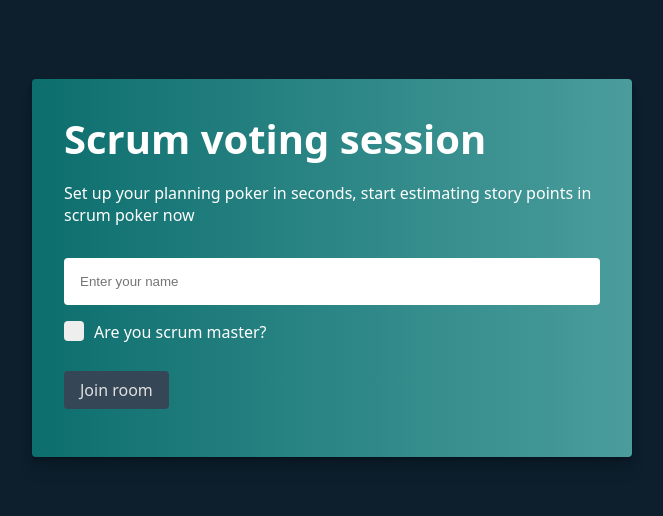
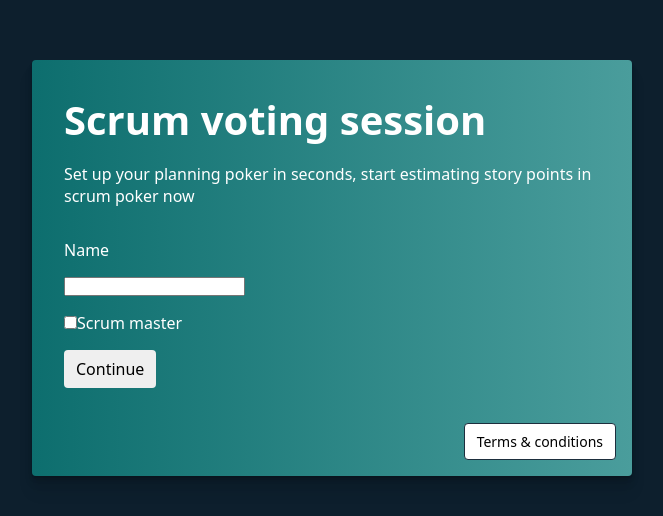
Before and after one commit to aaandrades/scrum-voting-app, a React (Vite) app: page / in a window 1280 px wide. Shown: the part 132-648 px from the top of the page, without its empty margins (308-971 px from the left). Built offline with nearby package versions, Linux system fonts and the light colour scheme; no server answers.

Commit message:
Changes from Chat Participant

```diff
--- a/src/components/Login/index.tsx
+++ b/src/components/Login/index.tsx
@@ -1,9 +1,7 @@
 import { SyntheticEvent, useState } from "react";
 import "./styles.css";
-import Checkbox from "../Checkbox";
-import Button from "../Button";
+import Modal from "../Modal";
 import { User } from "../../types/main";
-import Input from "../Input";
 
 interface LoginProps {
   onActivated: (form: User) => void;
@@ -11,13 +9,7 @@ interface LoginProps {
 
 const Login = ({ onActivated }: LoginProps) => {
   const [form, setForm] = useState<User>({ id: "", scrum: false, name: "" });
-
-  const handleChange = (e: any, multiText = false) => {
-    setForm({
-      ...form,
-      [e.target.name]: multiText ? e.target.value : e.target.checked,
-    });
-  };
+  const [isTermsOpen, setIsTermsOpen] = useState(false);
 
   const onSubmit = (e: SyntheticEvent) => {
     e.preventDefault();
@@ -25,25 +17,57 @@ const Login = ({ onActivated }: LoginProps) => {
   };
 
   return (
-    <form className="login" onSubmit={onSubmit}>
-      <h2 className="login__title">Scrum voting session</h2>
+    <form className="login" onSubmit={onSubmit} aria-labelledby="login-title">
+      <h2 id="login-title" className="login__title">Scrum voting session</h2>
       <p className="login__description">
-        Set up your planning poker in seconds, start estimating story points in
-        scrum poker now
+        Set up your planning poker in seconds, start estimating story points in scrum poker now
       </p>
+
       <div className="login__form">
-        <Input
-          className="general-input"
-          id="login"
+        <label htmlFor="name">Name</label>
+        <input
+          id="name"
           name="name"
           type="text"
-          placeholder="Enter your name"
           value={form.name}
-          onChange={(e: any) => handleChange(e, true)}
+          onChange={(e) => setForm({ ...form, name: e.currentTarget.value })}
+          required
         />
-        <Checkbox value={form.scrum} onChange={handleChange} />
-        <Button type="submit" label="Join room" disabled={!form.name} />
+
+        <label htmlFor="scrum" className="login__checkbox">
+          <input
+            id="scrum"
+            name="scrum"
+            type="checkbox"
+            checked={form.scrum}
+            onChange={(e) => setForm({ ...form, scrum: e.currentTarget.checked })}
+          />
+          Scrum master
+        </label>
+
+        <button type="submit" className="login__submit">Continue</button>
       </div>
+
+      <button
+        type="button"
+        className="login__terms-btn"
+        onClick={() => setIsTermsOpen(true)}
+        aria-haspopup="dialog"
+        aria-controls="terms-modal"
+      >
+        Terms & conditions
+      </button>
+
+      <Modal
+        id="terms-modal"
+        isOpen={isTermsOpen}
+        onClose={() => setIsTermsOpen(false)}
+        title="Terms and Conditions of Use"
+      >
+        <p>
+          Welcome to Our Platform. By accessing or using our service, you agree to be bound by these terms and conditions. If you disagree with any part of the terms, you may not access the service. This is a placeholder document.
+        </p>
+      </Modal>
     </form>
   );
 };
--- a/src/components/Login/styles.css
+++ b/src/components/Login/styles.css
@@ -12,6 +12,7 @@
     0 2px 2px hsl(0deg 0% 0% / 0.075), 0 4px 4px hsl(0deg 0% 0% / 0.075),
     0 8px 8px hsl(0deg 0% 0% / 0.075), 0 16px 16px hsl(0deg 0% 0% / 0.075);
   border-radius: 4px;
+  position: relative;
 }
 
 .login__title {
@@ -30,6 +31,35 @@
   display: flex;
   flex-direction: column;
   align-items: flex-start;
-  margin: 1rem 0;
+  margin: 1rem 0 3.5rem; /* leave room for the terms button */
   gap: 1rem;
 }
+
+.login__submit {
+  border: none;
+  border-radius: 4px;
+  padding: 0.5rem 0.75rem;
+  cursor: pointer;
+}
+
+.login__terms-btn {
+  position: absolute;
+  right: 1rem;
+  bottom: 1rem;
+  background-color: #ffffff;
+  color: #000000;
+  border: 1px solid var(--bg-200, #e0e0e0);
+  border-radius: 4px;
+  padding: 0.5rem 0.75rem;
+  font-size: 0.875rem;
+  cursor: pointer;
+}
+
+.login__terms-btn:hover {
+  filter: brightness(0.98);
+}
+
+.login__terms-btn:focus-visible {
+  outline: 2px solid var(--primary-200, #005fcc);
+  outline-offset: 2px;
+}
--- /dev/null
+++ b/src/components/Modal/index.tsx
@@ -0,0 +1,103 @@
+import { useEffect, useRef } from "react";
+import "./styles.css";
+
+interface ModalProps {
+  id?: string;
+  isOpen: boolean;
+  onClose: () => void;
+  title: string;
+  children: React.ReactNode;
+}
+
+const FOCUSABLE_SELECTORS = [
+  'a[href]','button:not([disabled])','textarea','input[type="text"]','input[type="search"]','input[type="radio"]','input[type="checkbox"]','select','[tabindex]:not([tabindex="-1"])'
+].join(",");
+
+const Modal = ({ id, isOpen, onClose, title, children }: ModalProps) => {
+  const dialogRef = useRef<HTMLDivElement | null>(null);
+  const titleIdRef = useRef<string>(`modal-title-${Math.random().toString(36).slice(2)}`);
+
+  useEffect(() => {
+    if (!isOpen) return;
+
+    const dialog = dialogRef.current;
+    if (!dialog) return;
+
+    const previouslyFocused = document.activeElement as HTMLElement | null;
+
+    const focusFirstElement = () => {
+      const focusables = dialog.querySelectorAll<HTMLElement>(FOCUSABLE_SELECTORS);
+      const first = focusables[0] || dialog;
+      first.focus();
+    };
+
+    const handleKeyDown = (e: KeyboardEvent) => {
+      if (e.key === "Escape") {
+        e.preventDefault();
+        onClose();
+        return;
+      }
+      if (e.key === "Tab") {
+        const focusables = dialog.querySelectorAll<HTMLElement>(FOCUSABLE_SELECTORS);
+        if (focusables.length === 0) {
+          e.preventDefault();
+          dialog.focus();
+          return;
+        }
+        const first = focusables[0];
+        const last = focusables[focusables.length - 1];
+        if (e.shiftKey) {
+          if (document.activeElement === first) {
+            e.preventDefault();
+            last.focus();
+          }
+        } else {
+          if (document.activeElement === last) {
+            e.preventDefault();
+            first.focus();
+          }
+        }
+      }
+    };
+
+    // Focus and listeners
+    focusFirstElement();
+    document.addEventListener("keydown", handleKeyDown);
+
+    return () => {
+      document.removeEventListener("keydown", handleKeyDown);
+      if (previouslyFocused && typeof previouslyFocused.focus === "function") {
+        previouslyFocused.focus();
+      }
+    };
+  }, [isOpen, onClose]);
+
+  if (!isOpen) return null;
+
+  return (
+    <div className="modal-overlay" role="presentation">
+      <div
+        id={id}
+        ref={dialogRef}
+        className="modal"
+        role="dialog"
+        aria-modal="true"
+        aria-labelledby={titleIdRef.current}
+        tabIndex={-1}
+      >
+        <button
+          type="button"
+          className="modal__close"
+          aria-label="Close dialog"
+          onClick={onClose}
+        >
+          ×
+        </button>
+        <h2 id={titleIdRef.current} className="modal__title">{title}</h2>
+        <div className="modal__body">{children}</div>
+      </div>
+    </div>
+  );
+};
+
+export default Modal;
--- /dev/null
+++ b/src/components/Modal/styles.css
@@ -0,0 +1,48 @@
+.modal-overlay {
+  position: fixed;
+  inset: 0;
+  background: rgba(0, 0, 0, 0.5);
+  display: flex;
+  align-items: center;
+  justify-content: center;
+  z-index: 1000;
+}
+
+.modal {
+  background: var(--bg-100, #ffffff);
+  color: var(--text-100, #000000);
+  max-width: 640px;
+  width: calc(100% - 2rem);
+  border-radius: 6px;
+  box-shadow: 0 10px 40px rgba(0,0,0,0.3);
+  padding: 1.5rem 1.5rem 1.25rem 1.5rem;
+  position: relative;
+}
+
+.modal__title {
+  margin: 0 2rem 1rem 0;
+  font-weight: 700;
+  font-size: 1.25rem;
+}
+
+.modal__body {
+  line-height: 1.5;
+  font-size: 1rem;
+}
+
+.modal__close {
+  position: absolute;
+  top: 8px;
+  right: 8px;
+  border: none;
+  background: transparent;
+  color: inherit;
+  font-size: 1.25rem;
+  line-height: 1;
+  cursor: pointer;
+}
+
+.modal__close:focus-visible {
+  outline: 2px solid var(--primary-200, #005fcc);
+  outline-offset: 2px;
+}
```
